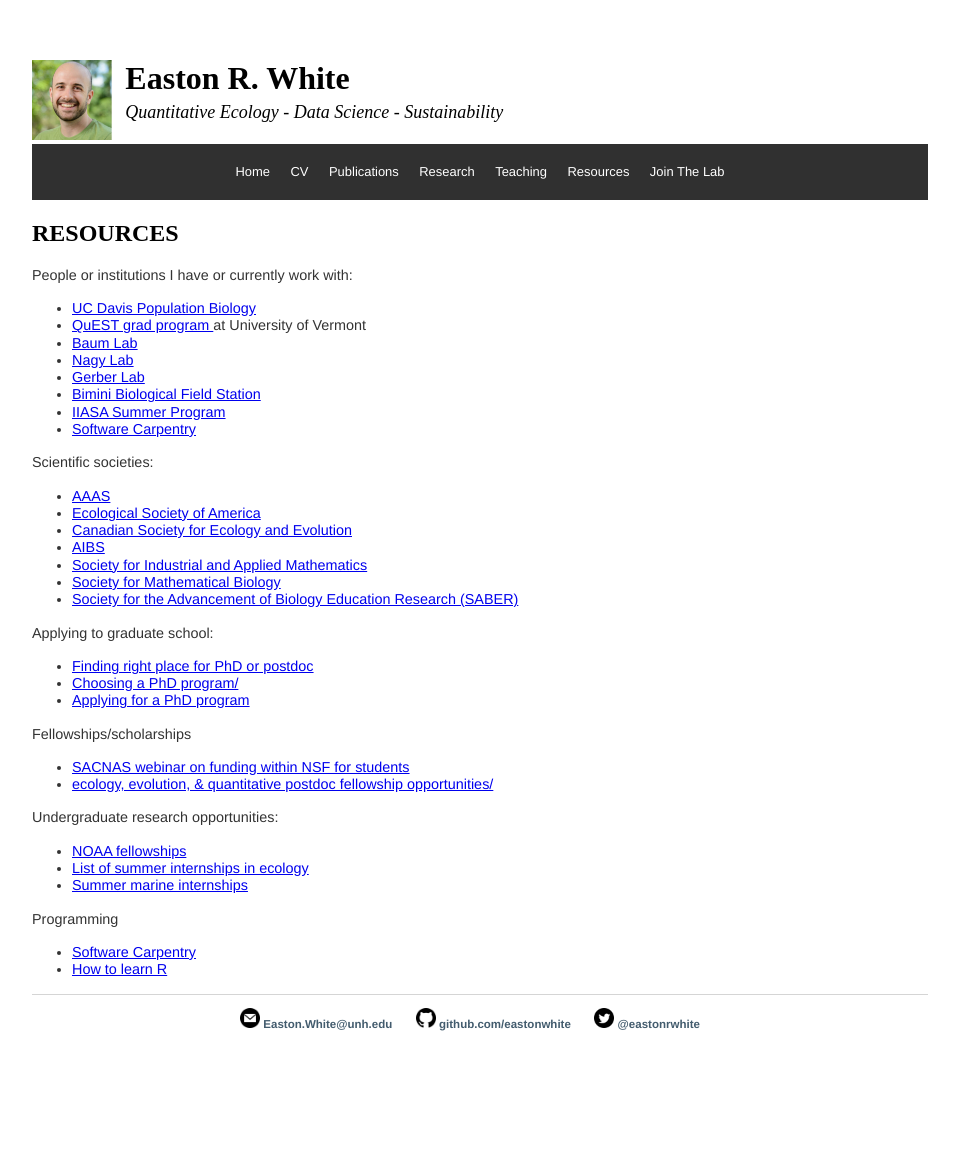
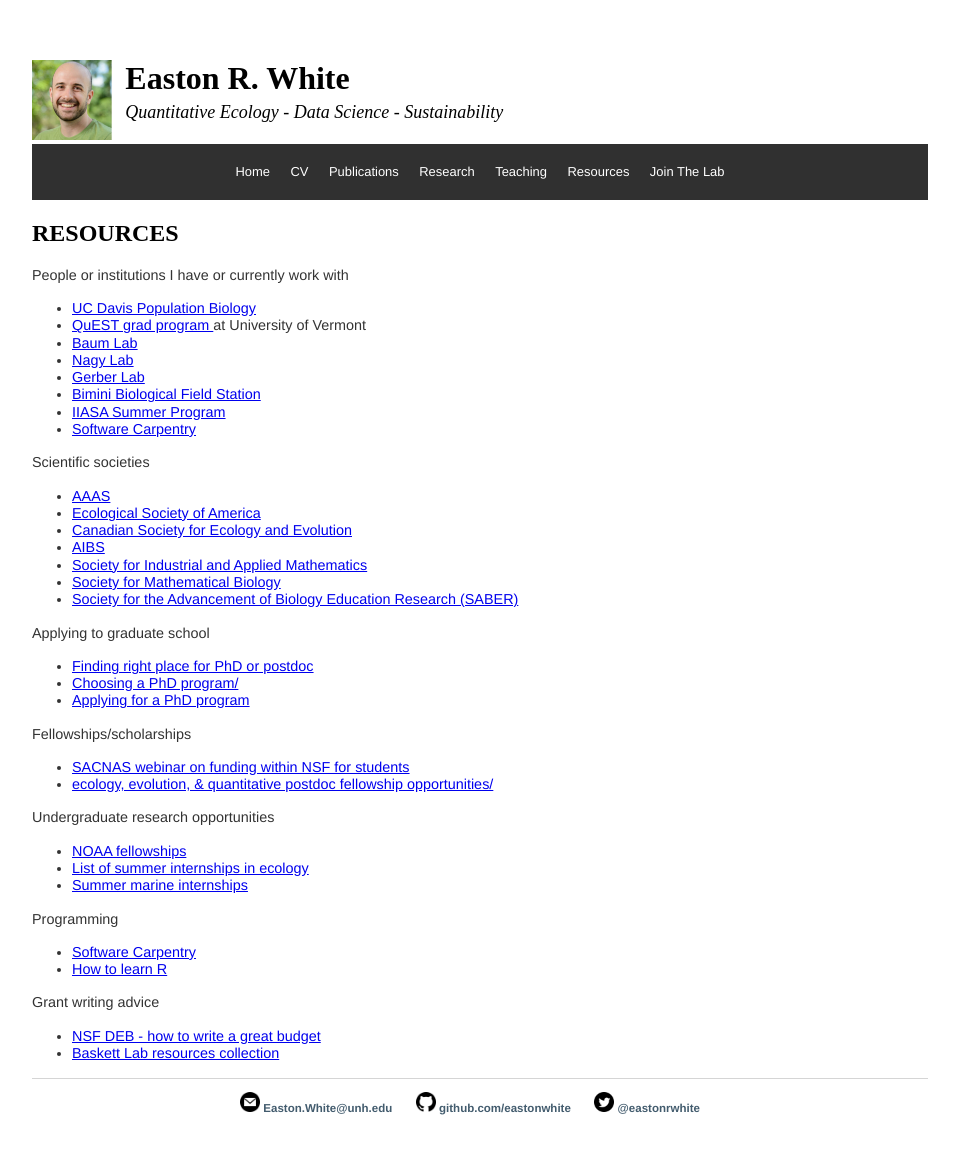
Before and after one commit to eastonwhite/eastonwhite.github.io, a Jekyll site: the page built from resources/index.html, in a window 1280 px wide. Shown: the whole page, without its empty margins (160-1119 px from the left). Built offline with Jekyll 4.4.1, drawn with Linux system fonts in a browser that asks for light colours; before the commit the page ends 1092 px from its top, so only the background shows below that.

Commit message:
added grant writing links

```diff
--- a/resources/index.html
+++ b/resources/index.html
@@ -4,7 +4,7 @@ title: Easton R. White | Resources
 ---
 <h2>RESOURCES</h2>
 
-<p>People or institutions I have or currently work with:</p>
+<p>People or institutions I have or currently work with</p>
 <ul>
 <li><a href="http://cpb.ucdavis.edu/">UC Davis Population Biology</a></li>
 <li><a href="https://www.uvm.edu/quest">QuEST grad program </a>at University of Vermont</li>
@@ -15,7 +15,7 @@ title: Easton R. White | Resources
 <li><a href="http://www.iiasa.ac.at/web/home/education/yssp/about.html" target="_blank" rel="noopener">IIASA Summer Program</a></li>
 <li><a href="https://software-carpentry.org/lessons/">Software Carpentry</a></li>
 </ul>
-<p>Scientific societies:</p>
+<p>Scientific societies</p>
 <ul>
 <li><a href="https://www.aaas.org/">AAAS</a></li>
 <li><a href="https://www.esa.org/esa/" target="_blank" rel="noopener">Ecological Society of America</a></li>
@@ -26,7 +26,7 @@ title: Easton R. White | Resources
 <li><a href="https://qubeshub.org/community/groups/saber/about" target="_blank" rel="noopener">Society for the Advancement of Biology Education Research (SABER) </a></li>
 </ul>
 
-<p>Applying to graduate school:</p>
+<p>Applying to graduate school</p>
 <ul>
 <li><a href="http://www.sciencemag.org/careers/2018/09/how-find-right-place-your-phd-or-postdoc">Finding right place for PhD or postdoc</a></li>
 <li><a href="https://dynamicecology.wordpress.com/2012/02/12/advice-how-to-choose-a-phd-program/">Choosing a PhD program/</a></li>
@@ -41,14 +41,22 @@ title: Easton R. White | Resources
 
 
 
-<p>Undergraduate research opportunities:</p>
+<p>Undergraduate research opportunities</p>
 <ul>
 <li><a href="https://coast.noaa.gov/fellowship/undgrad_opportunities.html">NOAA fellowships</a></li>
 <li><a href="https://people.rit.edu/gtfsbi/Symp/ecology.htm">List of summer internships in ecology</a></li>
 <li><a href="https://www.marinecareers.net/internships-and-fellowships">Summer marine internships</a></li>
 </ul>
+
 <p>Programming</p>
 <ul>
 <li><a href="https://software-carpentry.org/lessons/">Software Carpentry</a></li>
 <li><a href="https://www.r-bloggers.com/how-to-learn-r-2/">How to learn R</a></li>
 </ul>
+
+
+<p>Grant writing advice</p>
+<ul>
+<li><a href="https://debblog.nsfbio.com/2021/02/22/2-10-21-virtual-office-hours-recap-how-to-write-a-great-budget/l">NSF DEB - how to write a great budget</a></li>
+<li><a href="http://www.des.ucdavis.edu/faculty/baskett/links/academia.html">Baskett Lab resources collection</a></li>
+</ul>
```
